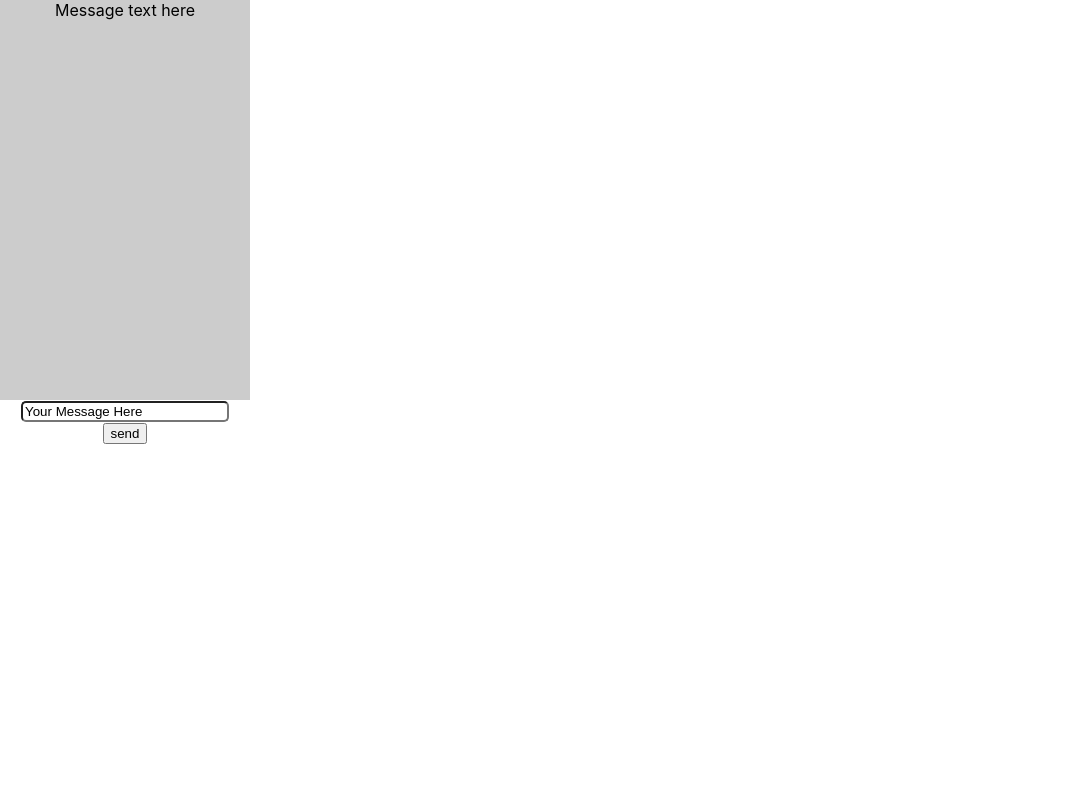
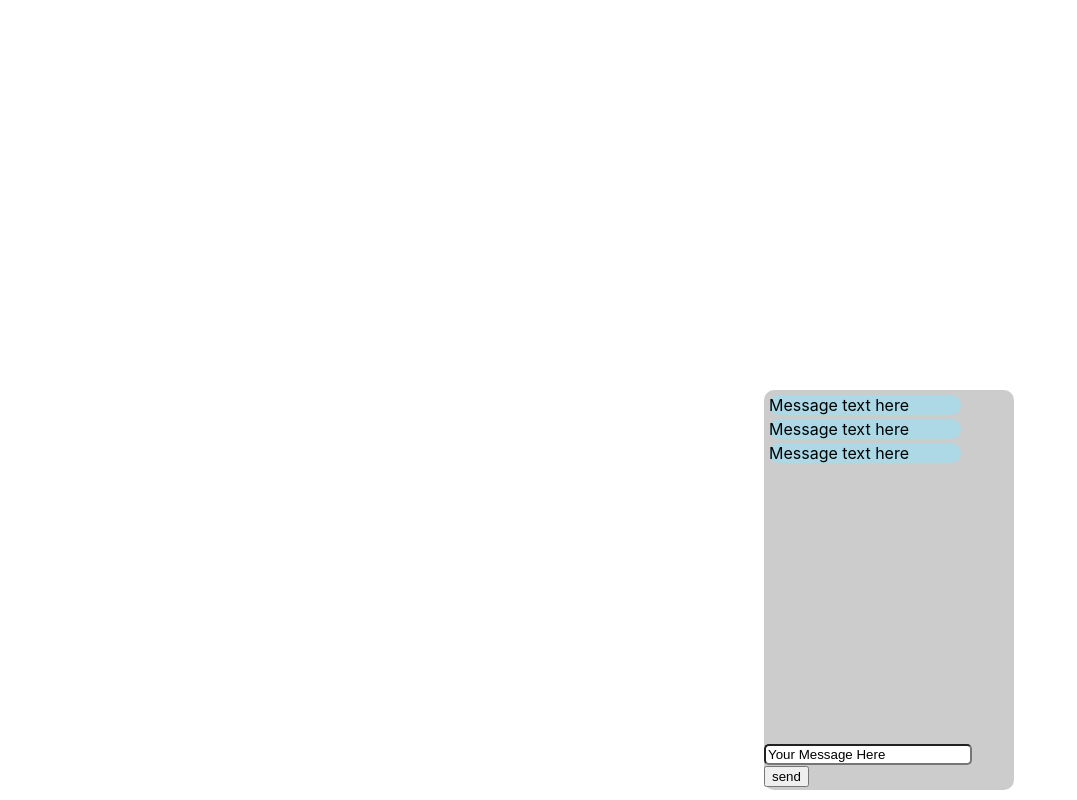
Before and after one commit to ThomasHAOD/chatbot-frontend, a React (Create React App) app: page / in a window 1280 px wide. Shown: the whole page, without its empty margins (0-1077 px from the left). Built offline with nearby package versions, Linux system fonts and the light colour scheme.

Commit message:
add css to position elements properly

```diff
--- a/src/App.css
+++ /dev/null
@@ -1,38 +0,0 @@
-.App {
-  text-align: center;
-}
-
-.App-logo {
-  height: 40vmin;
-  pointer-events: none;
-}
-
-@media (prefers-reduced-motion: no-preference) {
-  .App-logo {
-    animation: App-logo-spin infinite 20s linear;
-  }
-}
-
-.App-header {
-  background-color: #282c34;
-  min-height: 100vh;
-  display: flex;
-  flex-direction: column;
-  align-items: center;
-  justify-content: center;
-  font-size: calc(10px + 2vmin);
-  color: white;
-}
-
-.App-link {
-  color: #61dafb;
-}
-
-@keyframes App-logo-spin {
-  from {
-    transform: rotate(0deg);
-  }
-  to {
-    transform: rotate(360deg);
-  }
-}
--- a/src/App.js
+++ b/src/App.js
@@ -1,12 +1,10 @@
 import React from "react";
-
-import "./App.css";
 
 import Chat from "./containers/Chat/Chat";
 
 function App() {
   return (
-    <div className="App">
+    <div className="App" style={{ height: "400px", width: "250px" }}>
       <Chat />
     </div>
   );
--- a/src/components/Input/Input.module.css
+++ b/src/components/Input/Input.module.css
@@ -1,8 +1,9 @@
 .Input {
-  position: relative;
-  top: 380px;
+  position: absolute;
+  bottom: 0px;
   left: 0;
   width: 100%;
+  margin-bottom: 3px;
 }
 
 .Input input {
--- a/src/components/Messages/Message/Message.js
+++ b/src/components/Messages/Message/Message.js
@@ -2,7 +2,7 @@ import React from "react";
 import classes from "./Message.module.css";
 
 const message = props => {
-  return <div className={classes.Message.Chatbot}>Message text here</div>;
+  return <div className={classes.Message}>Message text here</div>;
 };
 
 export default message;
--- a/src/components/Messages/Message/Message.module.css
+++ b/src/components/Messages/Message/Message.module.css
@@ -1,11 +1,14 @@
 .Message {
   border-radius: 10px;
+  background: lightblue;
+  width: 80%;
+  margin-bottom: 4px;
 }
 
 .Message.Chatbot {
-  color: aquamarine;
+  background: aquamarine;
 }
 
 .Message.Client {
-  color: #eee;
+  background: #eee;
 }
--- a/src/components/Messages/Messages.js
+++ b/src/components/Messages/Messages.js
@@ -3,7 +3,13 @@ import React from "react";
 import Message from "./Message/Message";
 
 const messages = props => {
-  return <Message />;
+  return (
+    <div>
+      <Message />
+      <Message />
+      <Message />
+    </div>
+  );
 };
 
 export default messages;
--- a/src/containers/Chat/Chat.module.css
+++ b/src/containers/Chat/Chat.module.css
@@ -2,4 +2,11 @@
   height: 400px;
   width: 250px;
   background: #ccc;
+  border-radius: 10px;
+  position: fixed;
+  bottom: 0;
+  right: 20%;
+  margin: 10px;
+  padding: 5px;
+  box-sizing: border-box;
 }
--- a/src/index.css
+++ b/src/index.css
@@ -1,13 +1,15 @@
 body {
   margin: 0;
-  font-family: -apple-system, BlinkMacSystemFont, 'Segoe UI', 'Roboto', 'Oxygen',
-    'Ubuntu', 'Cantarell', 'Fira Sans', 'Droid Sans', 'Helvetica Neue',
+  font-family: -apple-system, BlinkMacSystemFont, "Segoe UI", "Roboto", "Oxygen",
+    "Ubuntu", "Cantarell", "Fira Sans", "Droid Sans", "Helvetica Neue",
     sans-serif;
   -webkit-font-smoothing: antialiased;
   -moz-osx-font-smoothing: grayscale;
+  height: 400px;
+  width: 250px;
 }
 
 code {
-  font-family: source-code-pro, Menlo, Monaco, Consolas, 'Courier New',
+  font-family: source-code-pro, Menlo, Monaco, Consolas, "Courier New",
     monospace;
 }
```
